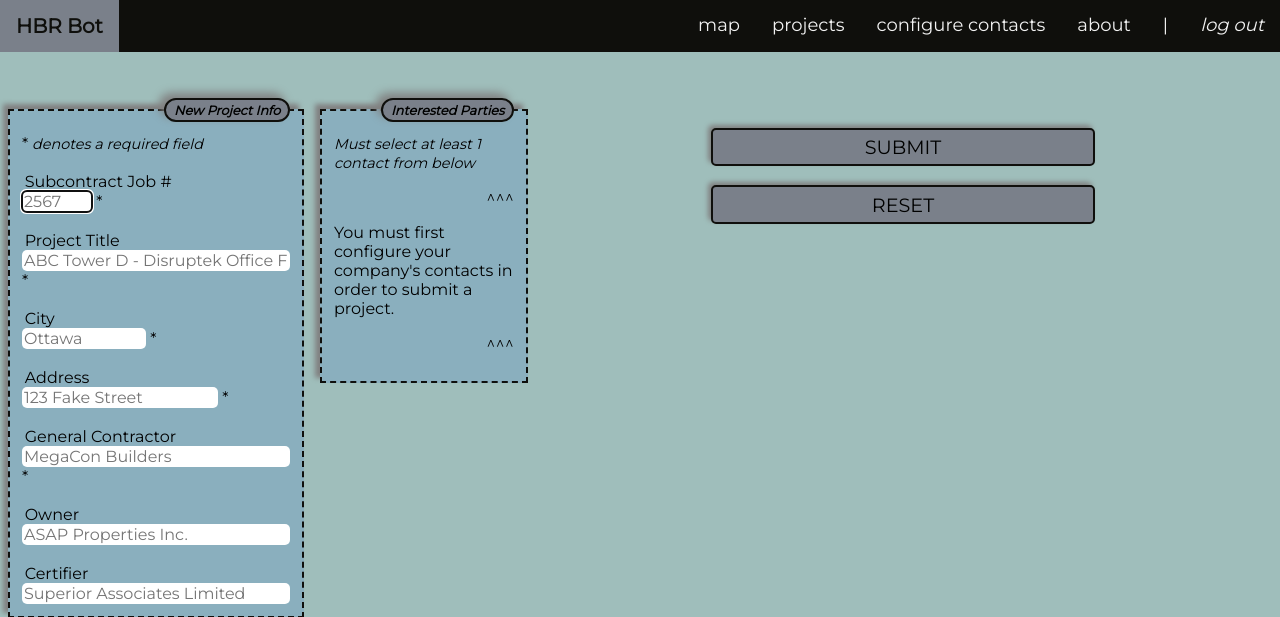
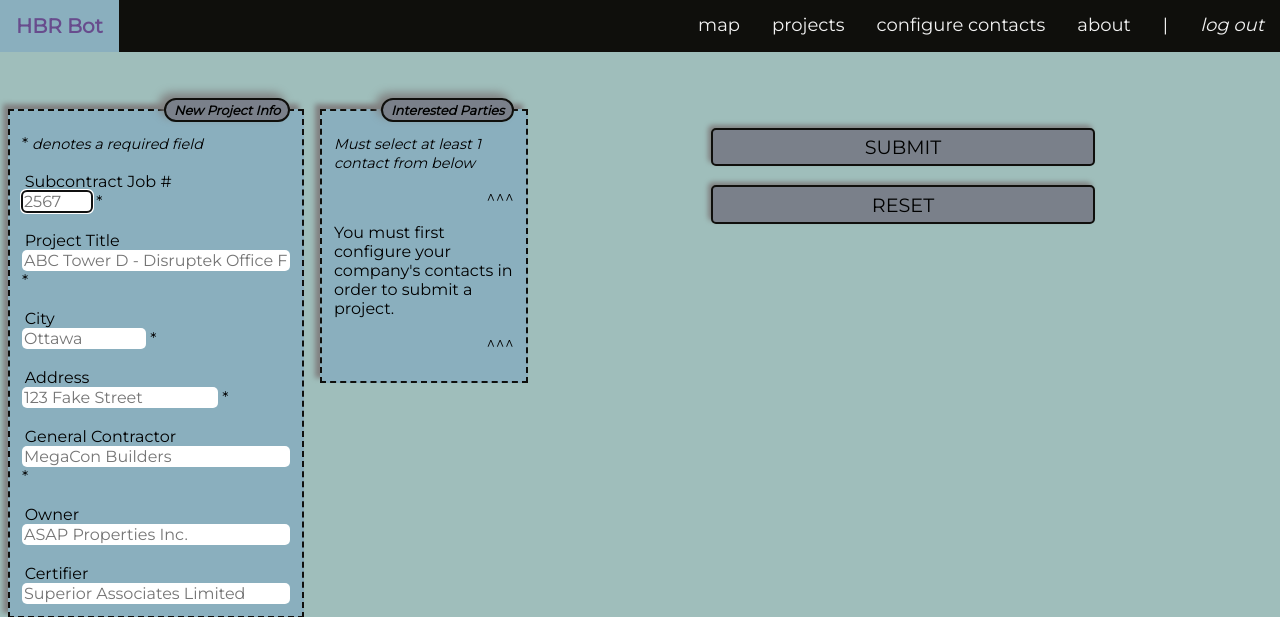
Before and after one commit to confirmationbias616/certificate_checker, a Flask app: page / in a window 1280 px wide, with the pointer over the restyled element. Shown: the top 617 px of the page. Run offline with Flask 2, Linux system fonts and the light colour scheme; data that the repository does not hold is empty; some libraries are stand-ins or nearby versions.

Commit message:
Change colour in nav bar

```diff
--- a/static/style.css
+++ b/static/style.css
@@ -34,8 +34,8 @@
 
     /* Change the color of links on hover */
     .topnav a:hover {
-      background-color: var(--item);
-      color: var(--outline);
+      background-color: var(--fieldset);
+      color: var(--highlight);
     }
 
     /* Add a color to the active/current link */
```
